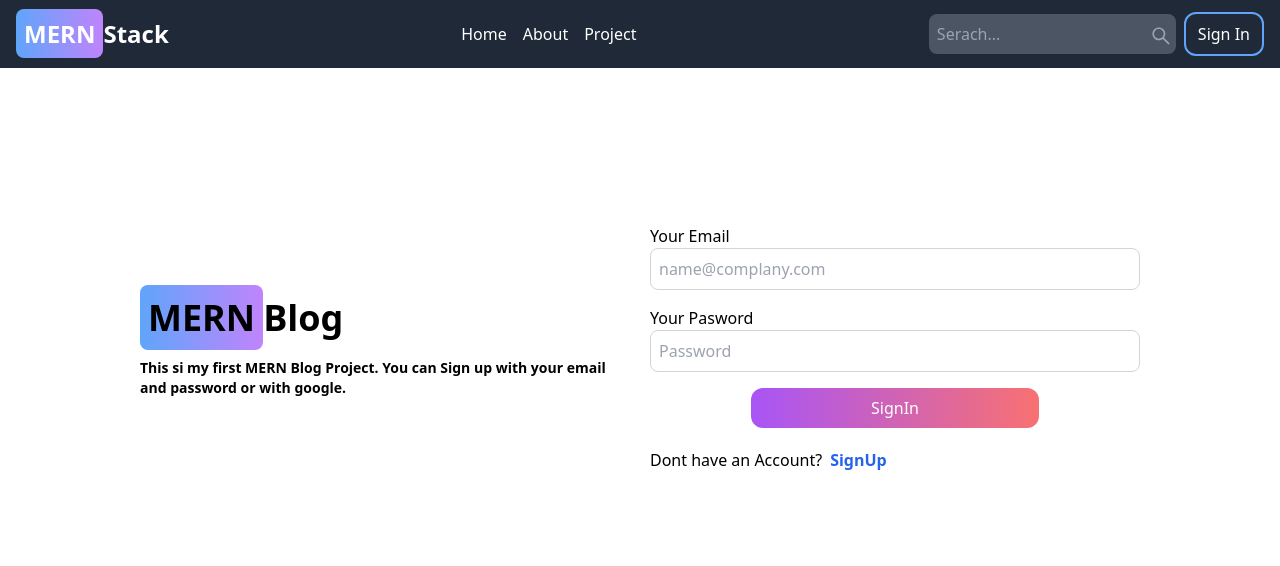
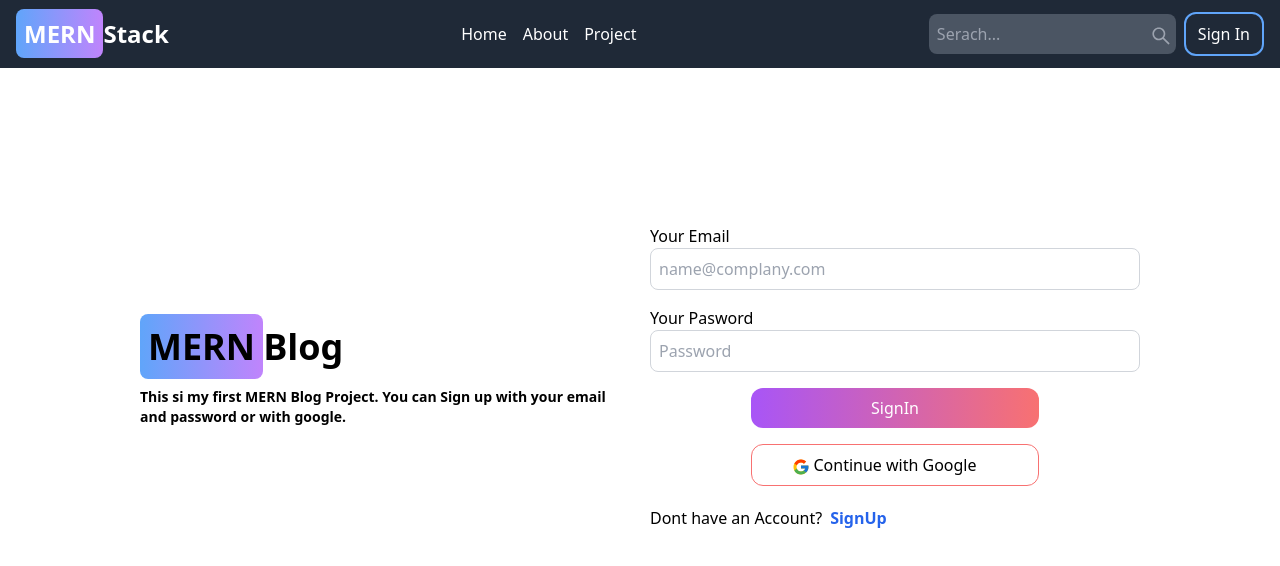
Before and after one commit to PardeepDeveloperIIOT/mern-blog, a React (Vite) app in the folder client/: page /sign-in in a window 1280 px wide. Shown: the top 566 px of the page. Built offline with nearby package versions, Linux system fonts and the light colour scheme.

Commit message:
create google signup btn UI

```diff
--- /dev/null
+++ b/client/src/components/OAuth.jsx
@@ -0,0 +1,16 @@
+import React from "react";
+import { FcGoogle } from "react-icons/fc";
+const OAuth = () => {
+  const handleGoogleClick = () => {};
+  return (
+    <button
+      onClick={handleGoogleClick}
+      className="relative mt-4 border border-red-400 text-black hover:bg-gradient-to-r from-gray-200 to-red-600 p-2 hover:text-white rounded-xl sm:w-72 w-full"
+    >
+      <FcGoogle className="absolute top-1/3 left-10 text-lg" /> Continue with
+      Google
+    </button>
+  );
+};
+
+export default OAuth;
--- a/client/src/user/SignIn.jsx
+++ b/client/src/user/SignIn.jsx
@@ -4,6 +4,7 @@ import ButtonAccount from "../components/ButtonAccount";
 import { useDispatch, useSelector } from "react-redux";
 import { login, removeError, removeSuccess } from "../features/user/userSlice";
 import { toast } from "react-toastify";
+import OAuth from "../components/OAuth";
 
 const SignIn = () => {
   const dispatch = useDispatch();
@@ -90,6 +91,7 @@ const SignIn = () => {
               </div>
               <div className="text-center">
                 <ButtonAccount title={"SignIn"}></ButtonAccount>
+                <OAuth></OAuth>
               </div>
             </form>
             <div className="flex gap-2  mt-5">
--- a/client/src/user/SignUp.jsx
+++ b/client/src/user/SignUp.jsx
@@ -8,6 +8,7 @@ import {
   removeError,
   removeSuccess,
 } from "../features/user/userSlice";
+import OAuth from "../components/OAuth";
 
 const SignUp = () => {
   const dispatch = useDispatch();
@@ -112,6 +113,7 @@ const SignUp = () => {
                 <ButtonAccount
                   title={loading ? "SignUp..." : "SignUp"}
                 ></ButtonAccount>
+                <OAuth></OAuth>
               </div>
             </form>
             <div className="flex gap-2  mt-5">
```
